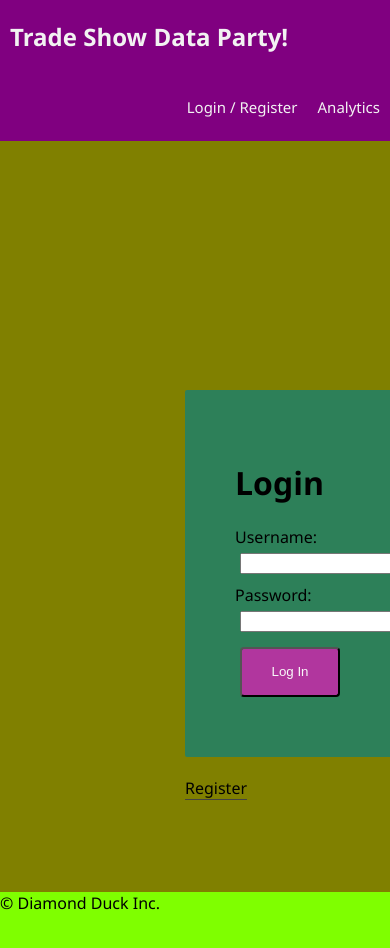
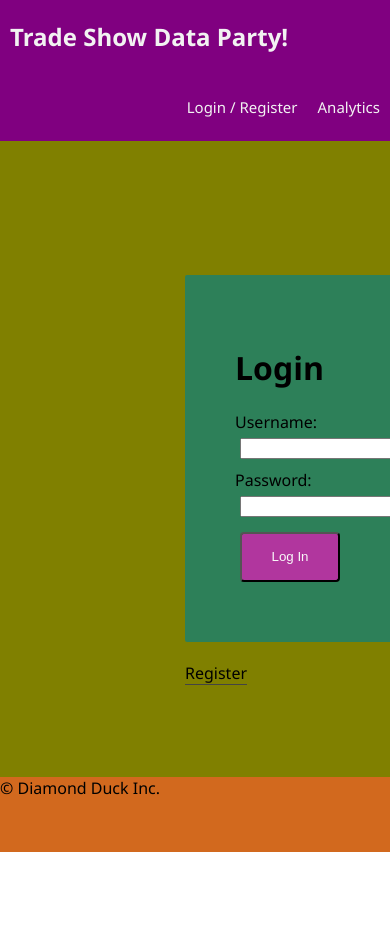
Before and after one commit to TianaJohnson/trade-show, a React (Create React App) app: page /#/add in a window 390 px wide. Shown: the top 948 px of the page. After the commit the page ends 852 px from the top, so only its background shows below. Built offline with nearby package versions, Linux system fonts and the light colour scheme; no server answers.

Commit message:
feeling good about @ media

```diff
--- a/src/components/Footer/Footer.css
+++ b/src/components/Footer/Footer.css
@@ -3,3 +3,15 @@ footer{
     background-color: chartreuse;
     height: 120px;
 }
+@media screen and (max-width: 1000px) {
+    footer{
+      height:75px;
+      background-color: chocolate;
+    }
+  }
+
+  @media screen and (max-width: 600px) {
+    footer{
+
+    }
+  }
--- a/src/components/LoginPage/LoginPage.css
+++ b/src/components/LoginPage/LoginPage.css
@@ -12,6 +12,7 @@
       .login-background{
         background-color: blue;
         padding-bottom: 70px;
+        padding-top:70px;
       }
     }
 
```
